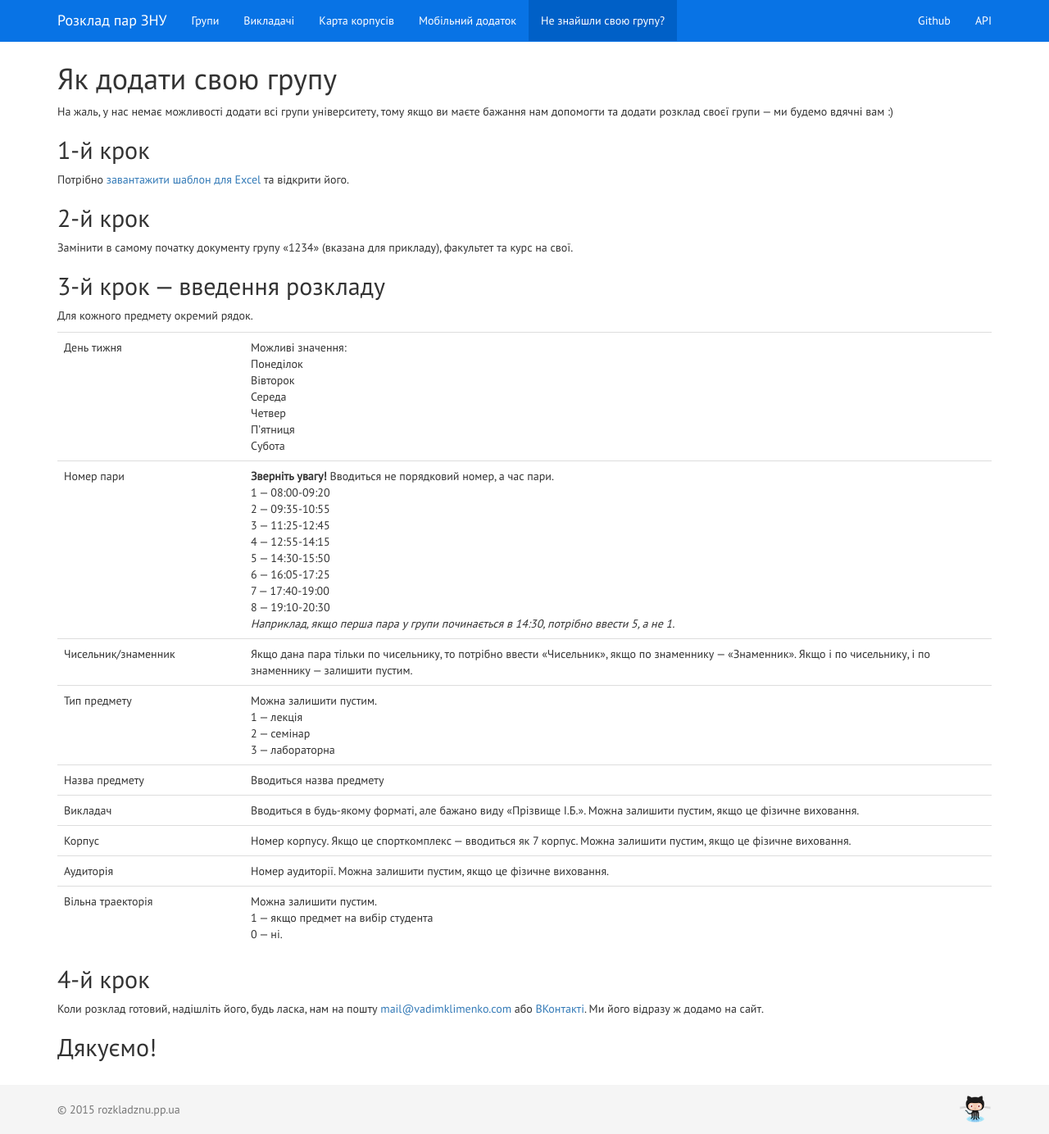
After one commit to Vadimkin/ZNU-Timetable, a Django app: a page that uses templates/base/navbar.html in a window 1280 px wide. The commit adds this page. Shown: the whole page at 82% size. Run offline with Django 3.2, Linux system fonts and the light colour scheme; parts of the project's set-up code (start-up, migrations or seed data) failed here and were passed over; some libraries are stand-ins or nearby versions; some web fonts are replaced.

Commit message:
Add page «How add timetable»

```diff
--- a/templates/base/navbar.html
+++ b/templates/base/navbar.html
@@ -15,6 +15,7 @@
 				<li {% if active_page = 'teacher_list' %}class="active"{% endif %}><a href="{% url 'teacher_list' %}">Викладачі</a></li>
 				<li {% if active_page = 'map' %}class="active"{% endif %}><a href="{% url 'map' %}">Карта корпусів</a></li>
                 <li {% if active_page = 'mobile' %}class="active"{% endif %}><a href="{% url 'mobile_application' %}">Мобільний додаток</a></li>
+                <li {% if active_page = 'add_timetable' %}class="active"{% endif %}><a href="{% url 'add_timetable' %}">Не знайшли свою групу?</a></li>
 			</ul>
             <ul class="nav navbar-nav navbar-right hidden-sm">
                 <li><a href="https://github.com/Vadimkin/ZNU-Timetable">Github</a></li>
--- /dev/null
+++ b/templates/timetable/add_timetable.html
@@ -0,0 +1,68 @@
+{% extends "base.html" %}
+
+{% load staticfiles %}
+
+{% block head %}{% include "base/head.html" with title="Як додати свою групу" %}{% endblock %}
+{% block navbar %}{% include "base/navbar.html" with active_page="add_timetable" %}{% endblock %}
+
+{% block content %}
+<div class="container">
+	<h1>Як додати свою групу</h1>
+
+    <p>На жаль, у нас немає можливості додати всі групи університету, тому якщо ви маєте бажання нам допомогти та додати розклад своєї групи — ми будемо вдячні вам :)</p>
+
+    <h2>1-й крок</h2>
+    <p>Потрібно <a href="{% static "timetable/docs/example.xls" %}">завантажити шаблон для Excel</a> та відкрити його.</p>
+
+    <h2>2-й крок</h2>
+    <p>Замінити в самому початку документу групу «1234» (вказана для прикладу), факультет та курс на свої.</p>
+
+    <h2>3-й крок — введення розкладу</h2>
+    <p>Для кожного предмету окремий рядок.</p>
+
+    <table class="table">
+        <tbody><tr>
+            <td style="width: 20%;">День тижня</td>
+            <td>Можливі значення:<br>Понеділок<br>Вівторок<br>Середа<br>Четвер<br>П’ятниця<br>Субота</td>
+        </tr>
+        <tr>
+            <td>Номер пари</td>
+            <td><b>Зверніть увагу!</b> Вводиться не порядковий номер, а час пари.<br>1 — 08:00-09:20<br>2 — 09:35-10:55<br>3 — 11:25-12:45<br>4 — 12:55-14:15<br>5 — 14:30-15:50<br>6 — 16:05-17:25<br>7 — 17:40-19:00<br>8 — 19:10-20:30<br><i>Наприклад, якщо перша пара у групи починається в 14:30, потрібно ввести 5, а не 1.</i></td>
+        </tr>
+        <tr>
+            <td>Чисельник/знаменник</td>
+            <td>Якщо дана пара тільки по чисельнику, то потрібно ввести «Чисельник», якщо по знаменнику — «Знаменник». Якщо і по чисельнику, і по знаменнику — залишити пустим.</td>
+        </tr>
+        <tr>
+            <td>Тип предмету</td>
+            <td>Можна залишити пустим.<br>1 — лекція<br>2 — семінар<br>3 — лабораторна</td>
+        </tr>
+        <tr>
+            <td>Назва предмету</td>
+            <td>Вводиться назва предмету</td>
+        </tr>
+        <tr>
+            <td>Викладач</td>
+            <td>Вводиться в будь-якому форматі, але бажано виду «Прізвище І.Б.». Можна залишити пустим, якщо це фізичне виховання.</td>
+        </tr>
+        <tr>
+            <td>Корпус</td>
+            <td>Номер корпусу. Якщо це спорткомплекс — вводиться як 7 корпус. Можна залишити пустим, якщо це фізичне виховання.</td>
+        </tr>
+        <tr>
+            <td>Аудиторія</td>
+            <td>Номер аудиторії. Можна залишити пустим, якщо це фізичне виховання.</td>
+        </tr>
+        <tr>
+            <td>Вільна траекторія</td>
+            <td>Можна залишити пустим.<br>1 — якщо предмет на вибір студента<br>0 — ні.</td>
+        </tr>
+    </tbody></table>
+
+    <h2>4-й крок</h2>
+    <p>Коли розклад готовий, надішліть його, будь ласка, нам на пошту <a href="mailto:mail@vadimklimenko.com">mail@vadimklimenko.com</a> або <a href="https://vk.com/write9843512">ВКонтакті</a>. Ми його відразу ж додамо на сайт.</p>
+
+    <h2>Дякуємо!</h2>
+    <br>
+</div>
+{% endblock %}
--- a/timetable/static/timetable/css/user.css
+++ b/timetable/static/timetable/css/user.css
@@ -150,7 +150,6 @@ body {
 
         .timetable-time {
             background: #F2F2F2;
-            /*height: 45px;*/
             line-height: 45px;
             text-align: center;
             font-size: 15px;
--- a/timetable/urls.py
+++ b/timetable/urls.py
@@ -24,6 +24,7 @@ urlpatterns = patterns('',
                        url(r'^api/', include(v1_api.urls)),
                        url(r'api/', views.APIView.as_view(), name='api_docs'),
                        url(r'^mobile/$', views.MobileApplicationView.as_view(), name='mobile_application'),
+                       url(r'^add/$', views.AddTimetableView.as_view(), name='add_timetable'),
                        url(r'^report/$', views.ReportView.as_view(), name='report_send')
 
 )
--- a/timetable/views.py
+++ b/timetable/views.py
@@ -177,6 +177,8 @@ class APIView(generic.TemplateView):
 class MobileApplicationView(generic.TemplateView):
     template_name = 'timetable/mobile_applications.html'
 
+class AddTimetableView(generic.TemplateView):
+    template_name = 'timetable/add_timetable.html'
 
 class ReportView(generic.View):
     def post(self, request):
```
Also changed, not shown: 1 other file.
